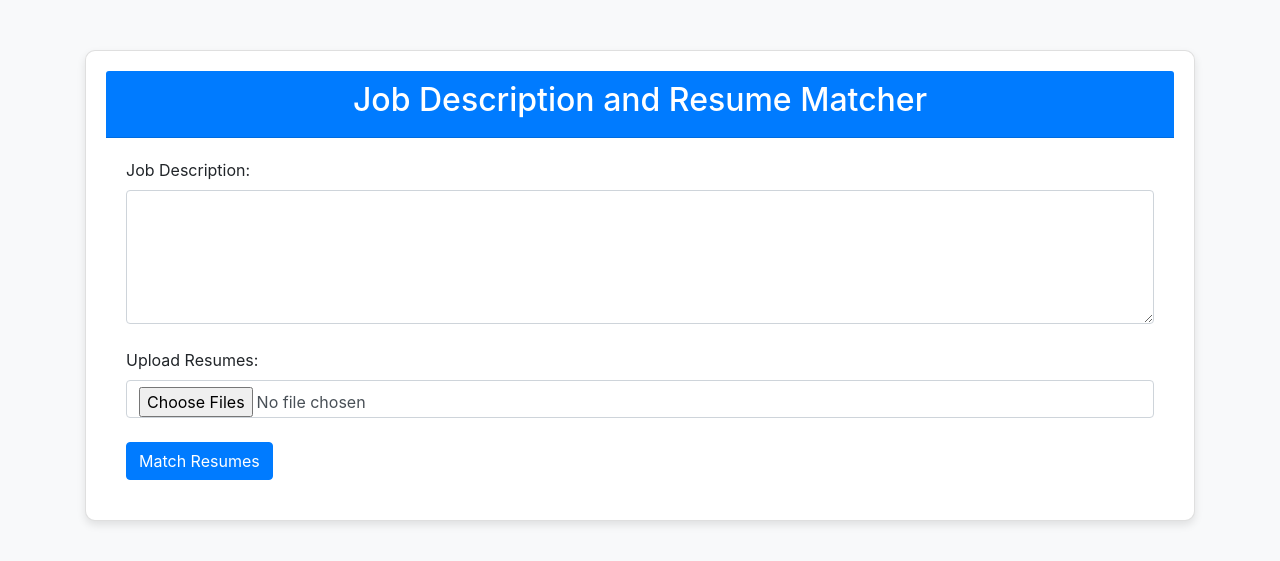
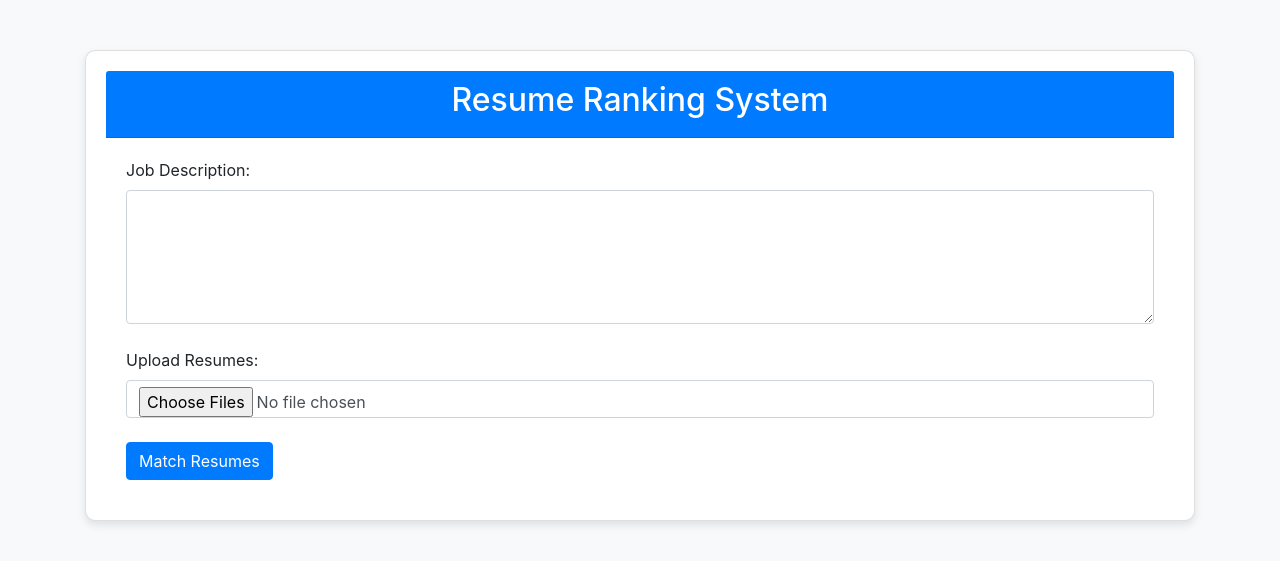
Before and after one commit to Rashi1703/Resume-Ranker, a Flask app: page / in a window 1280 px wide. Shown: the top 561 px of the page. Run offline with Flask 3, Linux system fonts and the light colour scheme; parts of the project's set-up code (start-up, migrations or seed data) failed here and were passed over; some libraries are stand-ins or nearby versions.

Commit message:
Update matchresume.html

```diff
--- a/templates/matchresume.html
+++ b/templates/matchresume.html
@@ -35,7 +35,7 @@
     <div class="container">
         <div class="card">
             <div class="card-header text-center">
-                <h2>Job Description and Resume Matcher</h2>
+                <h2>Resume Ranking System</h2>
             </div>
             <div class="card-body">
                 <form method="POST" action="/matcher" enctype="multipart/form-data">
```
